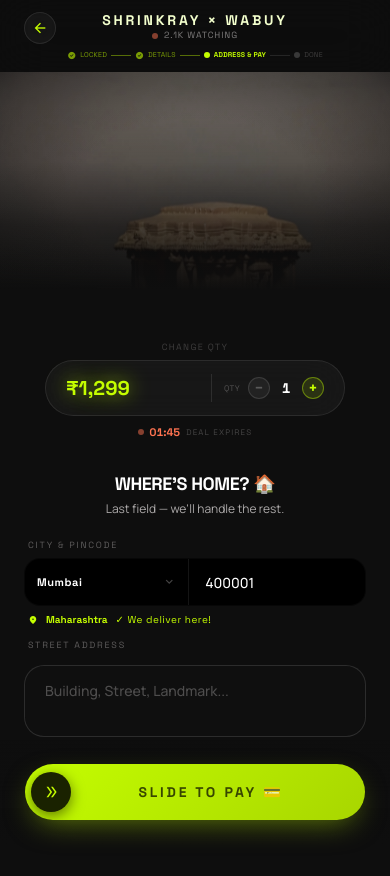
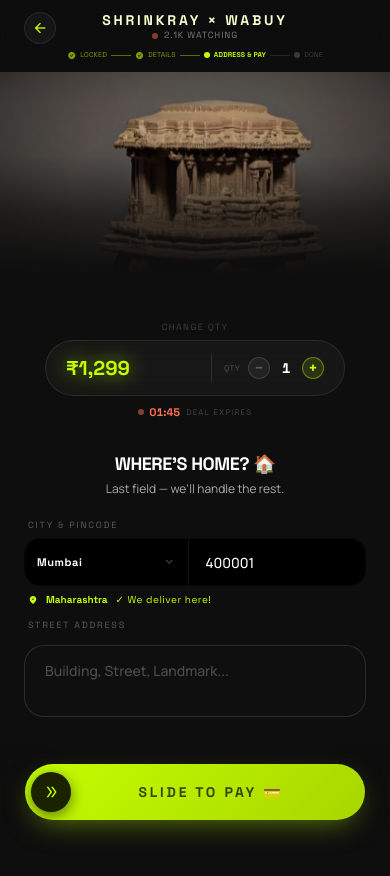
Before and after one commit to gkrahul2025-del/Wv2_20th-April, a website: page public/checkout-step2.html in a window 390 px wide. Drawn offline with nearby package versions, Linux system fonts and the light colour scheme.

Commit message:
fix: product image object-position center center — product was clipped to top sliver

```diff
--- a/public/checkout-step2.html
+++ b/public/checkout-step2.html
@@ -269,14 +269,14 @@
 <main class="pb-32" style="padding-top:72px;">
   <div class="lg:flex lg:min-h-[calc(100vh-4rem)]">
     <!-- Left column: product image -->
-    <section class="relative w-full lg:w-1/2 lg:h-auto lg:min-h-[calc(100vh-4rem)] lg:sticky lg:top-16 overflow-hidden flex items-center justify-center" style="height:280px;">
+    <section class="relative w-full lg:w-1/2 lg:h-auto lg:min-h-[calc(100vh-4rem)] lg:sticky lg:top-16 overflow-hidden flex items-center justify-center" style="height:260px;">
       <!-- Deep bottom fade — starts halfway, fully opaque at 30% -->
       <div class="absolute inset-0 pointer-events-none z-10" style="background: linear-gradient(to top, #0e0e0e 0%, #0e0e0e 22%, rgba(14,14,14,0.7) 45%, rgba(14,14,14,0.15) 68%, transparent 88%);"></div>
       <!-- Side + radial vignette -->
       <div class="absolute inset-0 pointer-events-none z-10" style="background: radial-gradient(ellipse 90% 80% at 50% 45%, transparent 35%, rgba(14,14,14,0.45) 72%, #0e0e0e 100%);"></div>
       <img id="s2-hero-img" alt="Shrinkray Product"
            class="w-full h-full object-cover animate-float"
-           style="object-position: center 20%; filter: brightness(0.82) contrast(1.08) saturate(0.88);"
+           style="object-position: center center; filter: brightness(0.85) contrast(1.05) saturate(0.9);"
            src="product1.webp"/>
     </section>
 
```
Also changed, not shown: public/checkout.html (+2 -2 lines).
